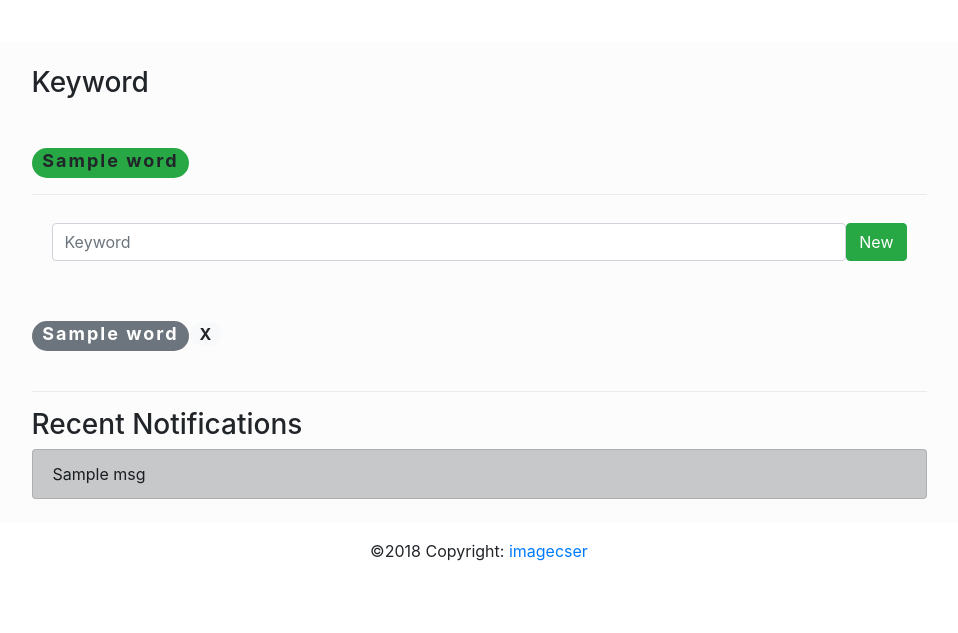
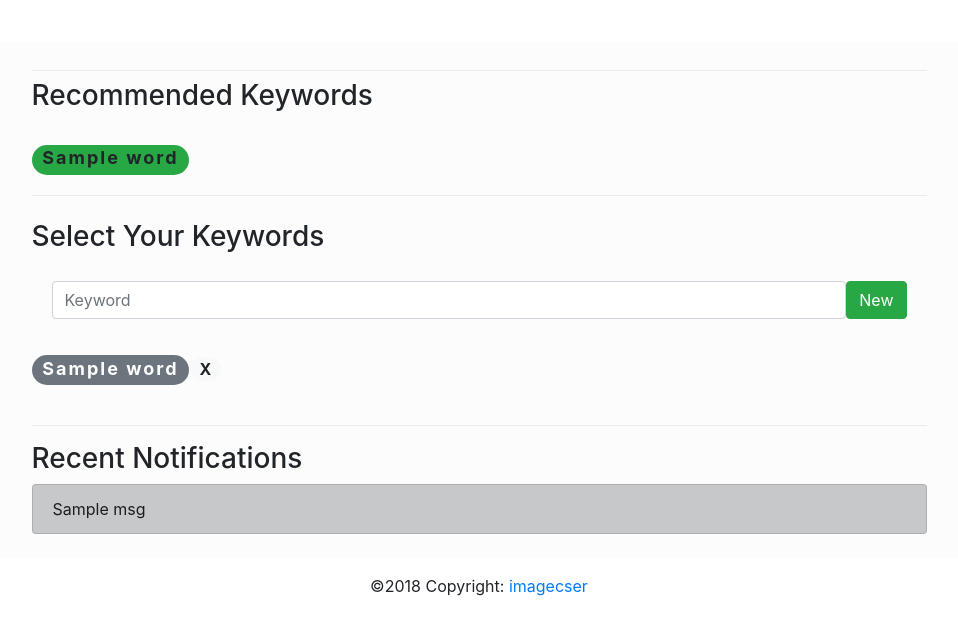
Before and after one commit to imagecser/magina, a Flask app: template magina/templates/home.html in a window 1280 px wide. Shown: the part 57-690 px from the top of the page, without its empty margins (161-1119 px from the left). Run offline with Flask 2, Linux system fonts and the light colour scheme; tables that the repository leaves empty hold one stand-in row (values such as "Sample post"); the template is opened without the code that fills it: values that come from a table or form of the project are taken from there, most other values are stand-ins (such as "Sample title", 1, 10 or a date in 2020); some libraries are stand-ins or nearby versions.

Commit message:
commit before defense

```diff
--- a/magina/scrawler/scheduler.py
+++ b/magina/scrawler/scheduler.py
@@ -27,7 +27,11 @@ def func():
 
     for email, msgs in mail_msgs_map.items():
         message = get_message(msgs, email)
-        mail.send(message)
+        try:
+            print(message)
+            mail.send(message)
+        except Exception:
+            current_app.logger.info("Send mail failed")
     times += 1
     current_app.logger.info("scheduler %d times" % times)
     context.pop()
--- a/magina/static/css/home.css
+++ b/magina/static/css/home.css
@@ -13,4 +13,5 @@
 .candidate-word {
     cursor: pointer;
     margin-right: 4px;
+    margin-bottom: 4px;
 }
--- a/magina/templates/base.html
+++ b/magina/templates/base.html
@@ -27,12 +27,12 @@
                 <div class="collapse navbar-collapse" id="baseNavbar">
                     <ul class="navbar-nav mr-auto"></ul>
                     <ul class="navbar-nav ml-auto">
-                        <li class="nav-item">
-                            <a class="nav-link align-items-center" href="#">
-                                <img src="{{ url_for('static', filename='img/cog.svg') }}" width="16" height="16"/>
-                                Profile
-                            </a>
-                        </li>
+{#                        <li class="nav-item">#}
+{#                            <a class="nav-link align-items-center" href="#">#}
+{#                                <img src="{{ url_for('static', filename='img/cog.svg') }}" width="16" height="16"/>#}
+{#                                Profile#}
+{#                            </a>#}
+{#                        </li>#}
                         <li class="nav-item">
                             <a class="nav-link align-items-center" href="{{ url_for('default.logout') }}">
                                 <img src="{{ url_for('static', filename='img/account-logout.svg') }}" width="16"
@@ -53,6 +53,6 @@
     </div>
     <!-- Copyright -->
     <script src="//cdn.bootcss.com/jquery/3.3.1/jquery.min.js"></script>
-    <script src="//cdn.bootcss.com/popper.js/1.14.3/esm/popper.min.js"></script>
+    <script src="//cdn.bootcss.com/popper.js/1.14.3/umd/popper.js"></script>
     <script src="//cdn.bootcss.com/bootstrap/4.0.0/js/bootstrap.min.js"></script>
 {% endblock %}
--- a/magina/templates/home.html
+++ b/magina/templates/home.html
@@ -10,10 +10,11 @@
 {% block content %}
     <div class="container" style="background-color: #fcfcfc; padding-top: 20px; padding-bottom: 20px;">
         <div class="offset-1 col-10 my-1">
+            <div class="dropdown-divider"></div>
             <h3>
-                Keyword
+                Recommended Keywords
             </h3>
-            <div class="input-group" style="padding-top: 32px">
+            <div class="input-group" style="padding-top: 16px">
                 <div class="my-2">
                     {% for word in candidates %}
                         <a class="candidate-word badge badge-pill label-badge {{ [
@@ -33,6 +34,9 @@
             {% endfor %}
             <div class="dropdown-divider"></div>
             {#                {{ wtf.quick_form(keyword_form) }}#}
+            <h3 style="padding-top: 16px">
+                Select Your Keywords
+            </h3>
             <div class="row justify-content-center">
                 <div class="col-12 col-md-10 col-lg-12">
                     <form action="javascript:postInput()">
@@ -69,7 +73,7 @@
                     </div>
                 </div>
             </div>
-            <div class="input-group candidate" style="padding-top: 32px">
+            <div class="input-group candidate" style="padding-top: 8px">
                 {% for idx, word in enumerate_words -%}
                     <div class="my-2">
                     <span class="badge badge-pill label-badge {{ [
```
